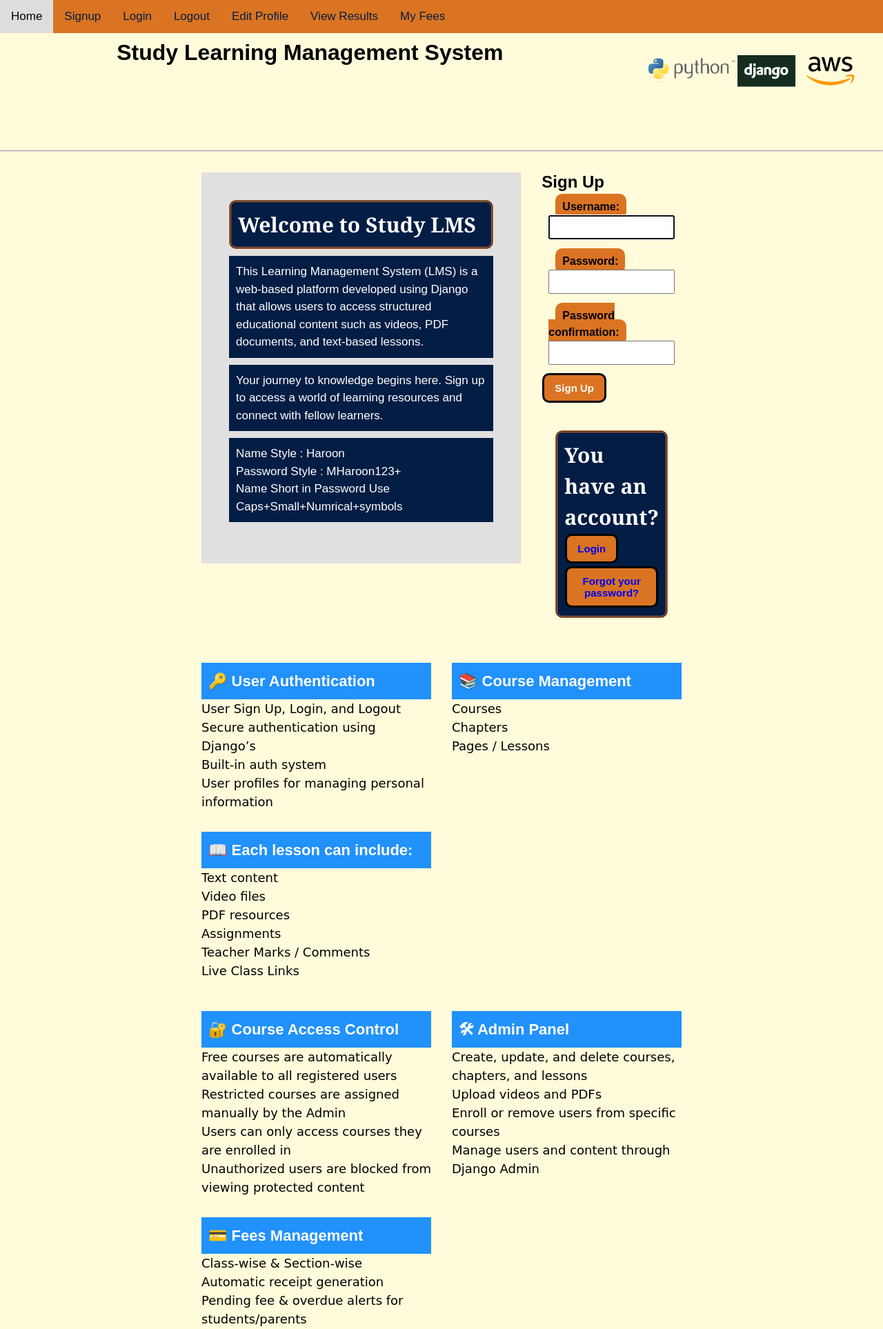
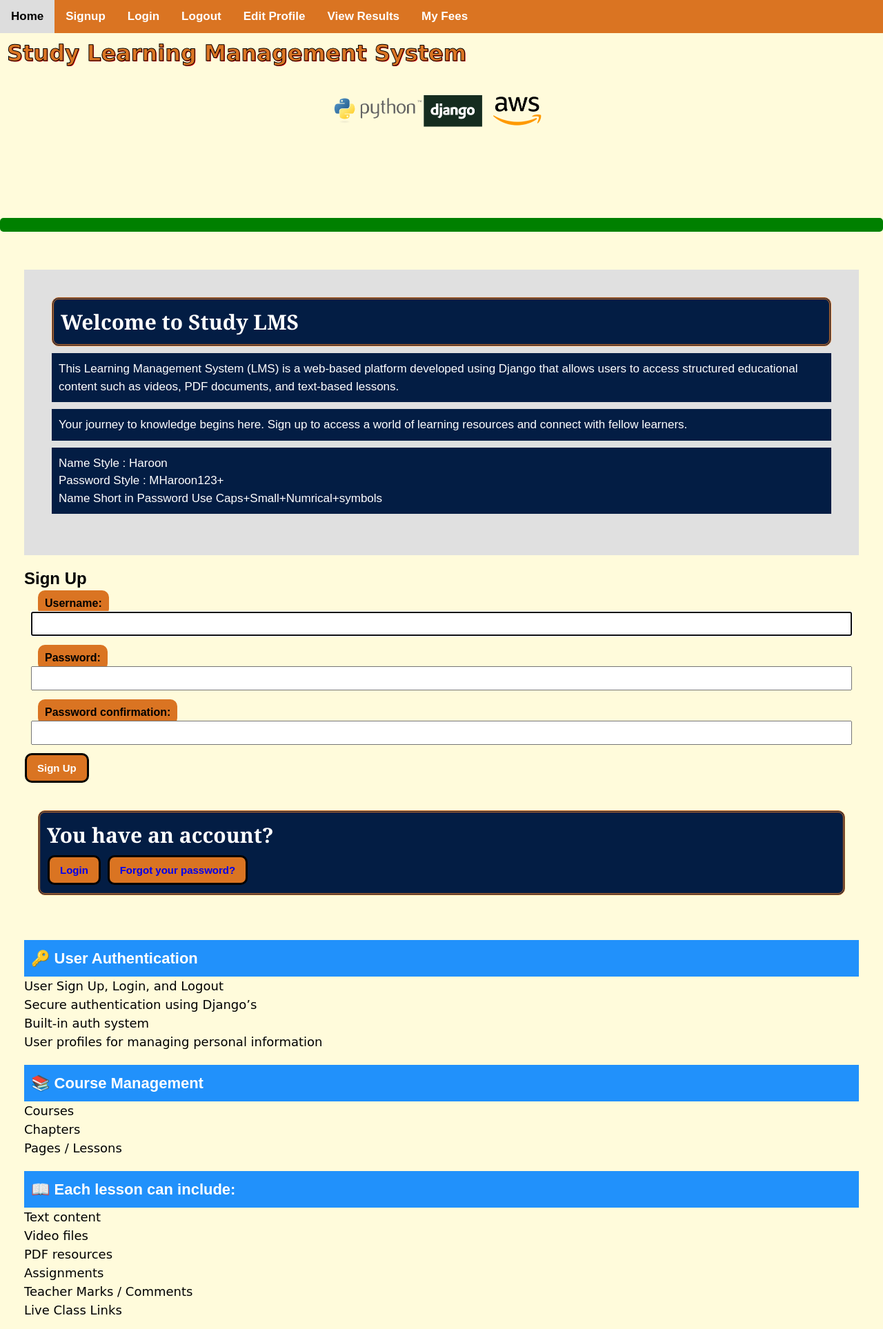
Before and after one commit to zainammar/study-lms, a Django app: page /signup/ in a window 1280 px wide. Shown: the top 1927 px of the page at 69% size. Run offline with Django 5.2, Linux system fonts and the light colour scheme.

Commit message:
Change UI Pages

```diff
--- a/pages/templates/pages/base.html
+++ b/pages/templates/pages/base.html
@@ -46,8 +46,9 @@
         .topnav a {
             float: left;
             display: block;
-            color: #031D44;
+            color: #ffffff;
             padding: 14px 16px;
+            font-weight: bold;
             text-decoration: none;
             font-size: 17px;
 
@@ -132,7 +133,15 @@
           color:white;
 
            }
+           ::file-selector-button :hover {
+          border: 2px solid #DA7422;
+          padding: 5px 10px;
+          border-radius: 5px;
+          background-color:#000000;
+          color:#DA7422;
 
+
+           }
 
 
 
@@ -225,6 +234,13 @@
             display: inline-block;
 
         }
+
+
+
+hr.new5 {
+  border: 05px solid #DA7422;
+  border-radius: 5px;
+}
 
     </style>
     <style>
@@ -326,6 +342,19 @@
 }
         /* next */
 
+  .high{
+    font-family: 'Lucida Sans', 'Lucida Sans Regular', 'Lucida Grande', 'Lucida Sans Unicode', Geneva, Verdana, sans-serif;
+    font-size:xx-large;
+    color: #DA7422;
+    text-shadow: 1px 1px #FF0000;
+
+    color: black;
+  -webkit-text-fill-color: #DA7422; /* Will override color (regardless of order) */
+  -webkit-text-stroke-width: 1px;
+  -webkit-text-stroke-color: rgb(0, 0, 0);
+
+
+  }
 
         </style>
 </head>
@@ -357,7 +386,7 @@
 
     <div class="grid-item-1">
 
-        <h1>Study Learning Management System</h1>
+        <h1 class="high">Study Learning Management System</h1>
     </div>
         <div class="grid-item-1">
 
@@ -398,7 +427,7 @@
 <!-- <div class="grid-item-1">
 
     <div> -->
-<hr>
+        <hr class="new5">
 <div class="row-6 content-grid">
     <div class="grid-item-1">
 
@@ -418,6 +447,8 @@
 </div>
 </div>
 
+</div>
+</div>
 
 <script>
     function myFunction() {
--- a/static/css/style.css
+++ b/static/css/style.css
@@ -141,10 +141,7 @@ body{
 /* GRID */
 
   /* Grid Content */
-  .content-grid {
-    display: grid;
-    gap: 10px;
-  }
+
 
 
 
@@ -158,6 +155,7 @@ body{
 
   .grid-item-1 {
     padding:10px;
+    width: 100%;
 
   }
 
@@ -225,7 +223,7 @@ body{
 
        /*6 columns, 1 row */
        .row-8 {
-        grid-template-columns: 3fr 3fr 3fr ;
+        grid-template-columns: 1fr 1fr 3fr ;
 
     }
 
@@ -268,6 +266,7 @@ input {
     width:100%;
     height:35px;
 }
+
  .buxbuny{
     background-color:#E0E0E0  ;
     background-color: #031D44;
@@ -275,6 +274,7 @@ input {
     background-color: #DA7422;
     background-color: #2191FB;
     }
+
   /* text*/
  .heading-2b{
 
@@ -495,7 +495,10 @@ button:hover{
     color:white;
 }
 
-
+hr.new5 {
+  border: 10px solid green;
+  border-radius: 5px;
+}
 
 /* RESPONSIVE */
 @media screen and (max-width: 600px) {
@@ -601,110 +604,3 @@ button:hover{
     width:100%;
     height:35px;
 }
-
-
-
-/* GRID */
-
-  /* Grid Content */
-  .content-grid {
-    display: grid;
-    gap: 10px;
-  }
-
-
-
-
-  .grid-container {
-    display: grid;
-    grid-template-columns: 200px 300px; /* First column 200px, second column 300px */
-
-
-  }
-
-  .grid-item-1 {
-    padding:10px;
-    text-align: center;
-  }
-
-  .grid-item-2 {
-    padding:10px;
-    text-align: left;
-  }
-
-  /* Mobile First - 1 column for all rows */
-  .row-1, .row-2, .row-3, .row-4 {
-    display: grid;
-
-
-
-  }
-
-  /* Desktop View */
-  @media screen and (min-width: 768px) {
-
-    /* 1 column, 1 row (remains the same) */
-    .row-1 {
-        grid-template-columns: 1fr;
-
-    }
-
-    /* 2 columns, 1 row */
-    .row-2 {
-        grid-template-columns: 1fr 1fr;
-
-
-    }
-
-    /* 3 columns, 1 row */
-    .row-3 {
-        grid-template-columns: 1fr 1fr 1fr;
-
-    }
-
-    /* 4 columns, 1 row */
-    .row-4 {
-        grid-template-columns: 1fr 1fr 1fr 1fr;
-
-    }
-
-    /* 5 columns, 1 row */
-    .row-5 {
-      grid-template-columns: 1fr 2fr 1fr 1fr;
-
-  }
-
-      /*6 columns, 1 row */
-      .row-6 {
-        grid-template-columns: 1fr 3fr 1fr;
-
-    }
-
-        /*6 columns, 1 row */
-        .row-7 {
-          grid-template-columns: 1fr 2fr 2fr 1fr;
-
-      }
-
-       /*6 columns, 1 row */
-       .row-8 {
-        grid-template-columns: 2fr 2fr;
-
-    }
-
-          /*6 columns, 1 row */
-          .row-9 {
-            grid-template-columns: 3fr 1fr;
-
-        }
-
-
-  }
-
-
-  .grid-item img {
-    max-width: 100%;
-    height: auto;
-    display: block;
-    margin: 0 auto;
-  }
```
Also changed, not shown: pages/templates/pages/chapter_list.html (+30 -26 lines), pages/templates/pages/page_detail.html (+54 -29 lines).
